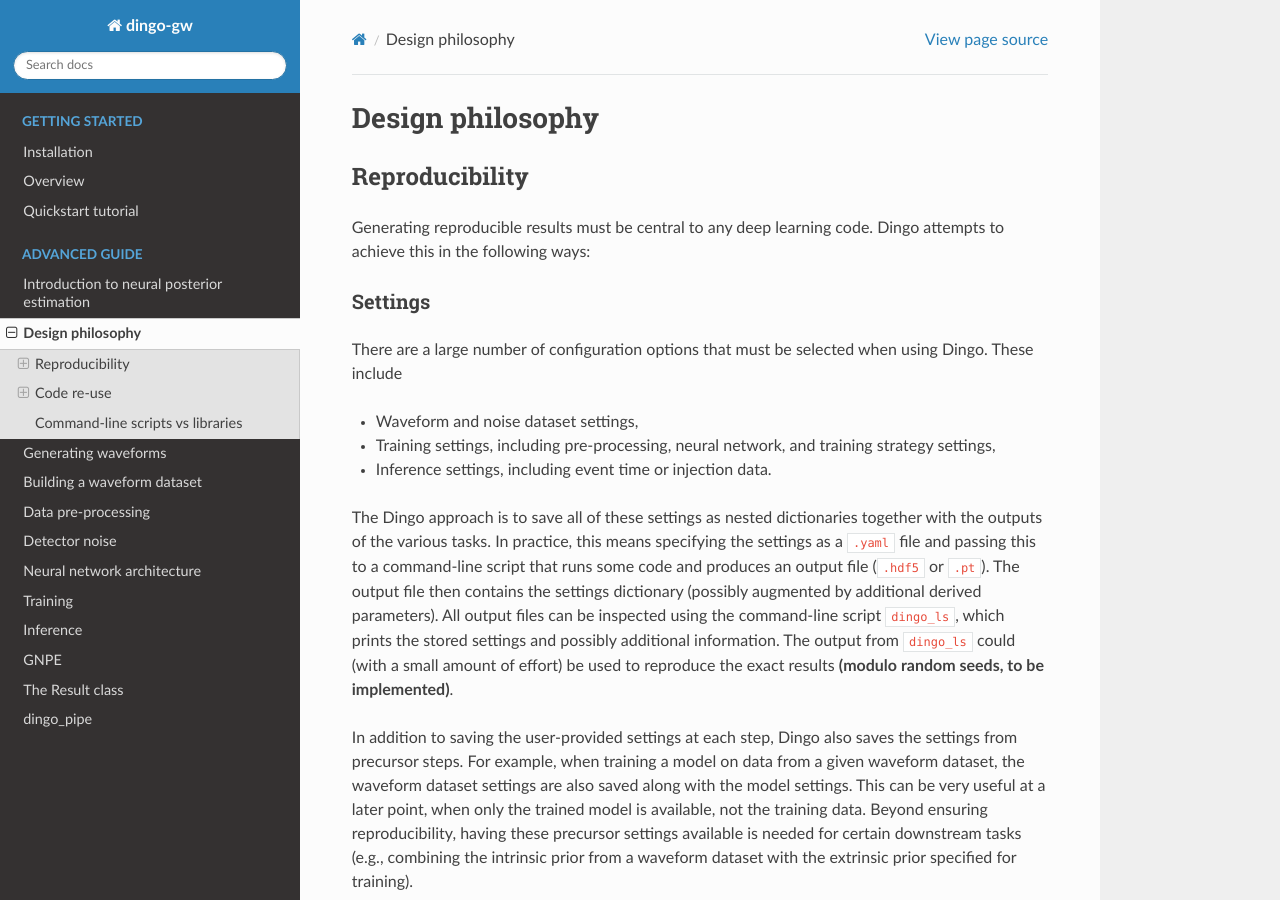
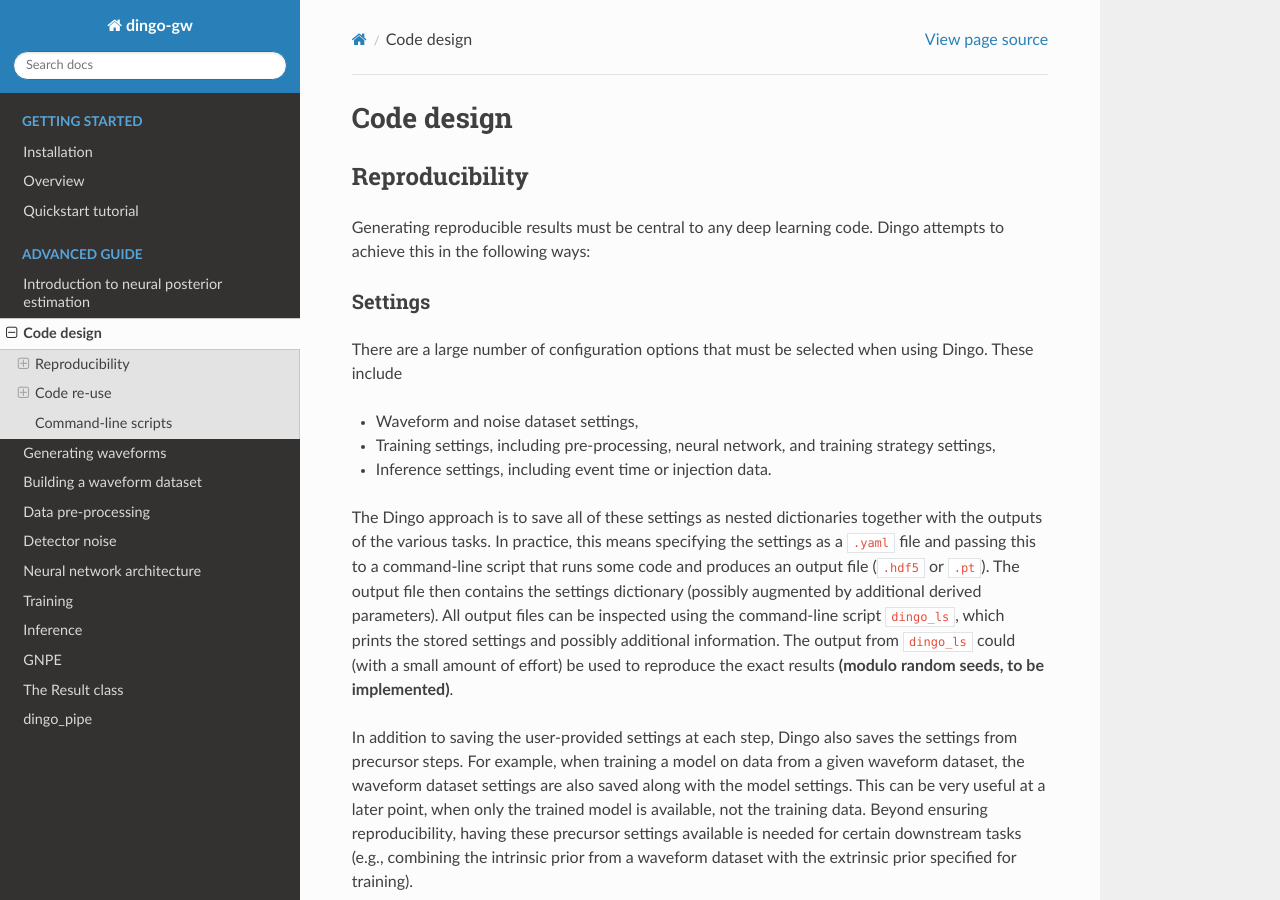
Before and after one commit to dingo-gw/dingo, a Sphinx documentation site: the page built from docs/source/code_design.md, in a window 1280 px wide and 900 px high. Built offline with Sphinx 7.4.7 and the Read the Docs theme 2.0.0, drawn with Linux system fonts in a browser that asks for light colours; pages that are not in the unit, such as notebooks, are missing from menus; some of the changed text lies outside the part shown.

Commit message:
Update code design and include modules in toctree.

```diff
--- a/docs/source/design_philosophy.md
+++ b/docs/source/code_design.md
@@ -1,4 +1,4 @@
-# Design philosophy
+# Code design
 
 ## Reproducibility
 
@@ -41,7 +41,7 @@ We follow the [PyTorch guidelines](https://pytorch.org/tutorials/beginner/basics
 
 Dingo uses several dataset classes, all of which inherit from {py:class}`dingo.core.dataset.DingoDataset`. This provides a common IO (to save/load from HDF5 as well as dictionaries). It also stores the settings dictionary as an attribute.
 
-## Command-line scripts vs libraries
+## Command-line scripts
 
 In general, Dingo is constructed around libraries and classes that are used to carry out various data processing tasks. There are a large number of configuration options, which are often passed as dictionaries, enabling the addition of new settings without breaking old code.
 
```
Also changed, not shown: docs/source/index.md (+7 -1 lines).
